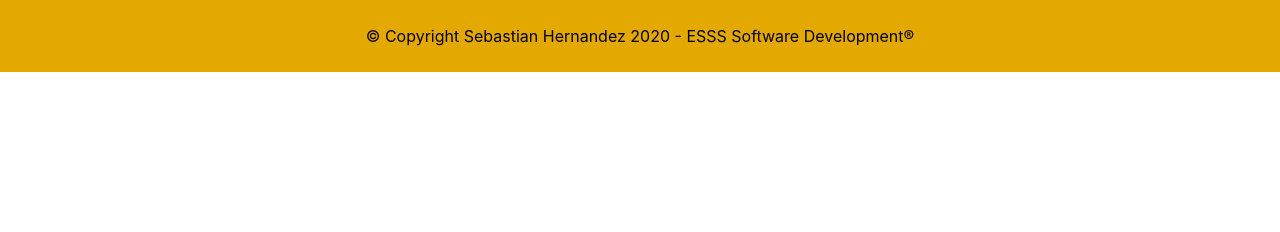
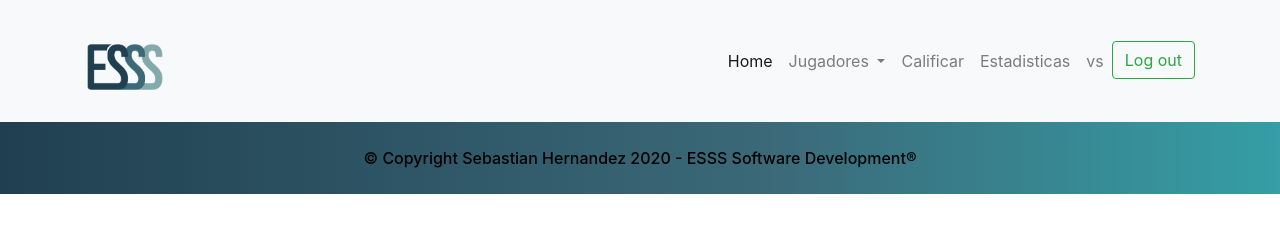
Before and after one commit to tiancho99/ESSS, a plain HTML site: page index.html in a window 1280 px wide. Drawn offline with nearby package versions, Linux system fonts and the light colour scheme.

Commit message:
header terminado

```diff
--- a/css/master.css
+++ b/css/master.css
@@ -1,6 +1,38 @@
-#footer{
-    background-color: #e4a900;
+@@font-face {
+    font-family: Castellar;
+    src: url("fonts/Castellar.ttf");
 }
-#footer a{
+
+#header img {
+    width: 80px;
+}
+
+#footer {
+    font-weight: 500;
+    background: rgba(32,64,81,1);
+    background: -moz-linear-gradient(left, rgba(32,64,81,1) 0%, rgba(59,105,120,1) 60%, rgba(53,158,166,1) 100%);
+    background: -webkit-gradient(left top, right top, color-stop(0%, rgba(32,64,81,1)), color-stop(60%, rgba(59,105,120,1)), color-stop(100%, rgba(53,158,166,1)));
+    background: -webkit-linear-gradient(left, rgba(32,64,81,1) 0%, rgba(59,105,120,1) 60%, rgba(53,158,166,1) 100%);
+    background: -o-linear-gradient(left, rgba(32,64,81,1) 0%, rgba(59,105,120,1) 60%, rgba(53,158,166,1) 100%);
+    background: -ms-linear-gradient(left, rgba(32,64,81,1) 0%, rgba(59,105,120,1) 60%, rgba(53,158,166,1) 100%);
+    background: linear-gradient(to right, rgba(32,64,81,1) 0%, rgba(59,105,120,1) 60%, rgba(53,158,166,1) 100%);
+    filter: progid:DXImageTransform.Microsoft.gradient( startColorstr='#204051', endColorstr='#359ea6', GradientType=1 );
+}
+
+#footer a {
     color: black;
 }
+
+#logo_header {
+    font-family: Castellar;
+    font-size: 4em;
+    font-weight: 250;
+}
+
+#danger {
+    color: red;
+}
+
+.esss {
+    a
+}
--- a/index.html
+++ b/index.html
@@ -11,6 +11,53 @@
         <title>Hello, world!</title>
     </head>
     <body>
+        <!--header-->
+        <header>
+            <nav id="header" class="navbar navbar-expand-lg navbar-light bg-light">
+                <div class="container">
+                    <a class="navbar-brand" id="logo_header" href="#"><img src="images/logo.png" alt=""></a>
+                    <button class="navbar-toggler" type="button" data-toggle="collapse" data-target="#navbarSupportedContent" aria-controls="navbarSupportedContent" aria-expanded="false" aria-label="Toggle navigation">
+                        <span class="navbar-toggler-icon"></span>
+                    </button>
+
+                    <div class="collapse navbar-collapse" id="navbarSupportedContent">
+                        <ul class="navbar-nav ml-auto">
+                            <li class="nav-item active">
+                                <a class="nav-link" href="#">Home <span class="sr-only">(current)</span></a>
+                            </li>
+                            <li class="nav-item dropdown">
+                                <a class="nav-link dropdown-toggle" href="#" id="navbarDropdown" role="button" data-toggle="dropdown" aria-haspopup="true" aria-expanded="false">
+                                    Jugadores
+                                </a>
+                                <div class="dropdown-menu" aria-labelledby="navbarDropdown">
+                                    <a class="dropdown-item" href="#">Create</a>
+                                    <a class="dropdown-item" href="#">View</a>
+                                    <a class="dropdown-item" href="#">Edit</a>
+                                    <div class="dropdown-divider"></div>
+                                    <a class="dropdown-item" id="danger" href="#">Delete</a>
+                                </div>
+                            </li>
+                            <li class="nav-item">
+                                <a class="nav-link" href="#">Calificar</a>
+                            </li>
+                            <li class="nav-item">
+                                <a class="nav-link" href="#">Estadisticas</a>
+                            </li>
+                            <li class="nav-item">
+                                <a class="nav-link" href="#">vs</a>
+                            </li>
+                            <li class="nav-item">
+                                <button class="btn btn-outline-success my-2 my-sm-0" type="submit">Log out</button>
+                            </li>
+                        </ul>
+                    </div>
+                </div>
+            </nav>
+        </header>
+        <!--/header-->
+        <!--main-->
+        <!--/main-->
+        <!--footer-->
         <footer id="footer" class="pb-4 pt-4">
             <div class="container">
                 <div class="row text-center">
@@ -21,6 +68,8 @@
                 </div>
             </div>
         </footer>
+        <!--/footer-->
+
 
         <!-- Optional JavaScript -->
         <!-- jQuery first, then Popper.js, then Bootstrap JS -->
```
Also changed, not shown: css/fonts/Castellar.ttf (added), images/logo.jpeg (added), images/logo.png (added).
